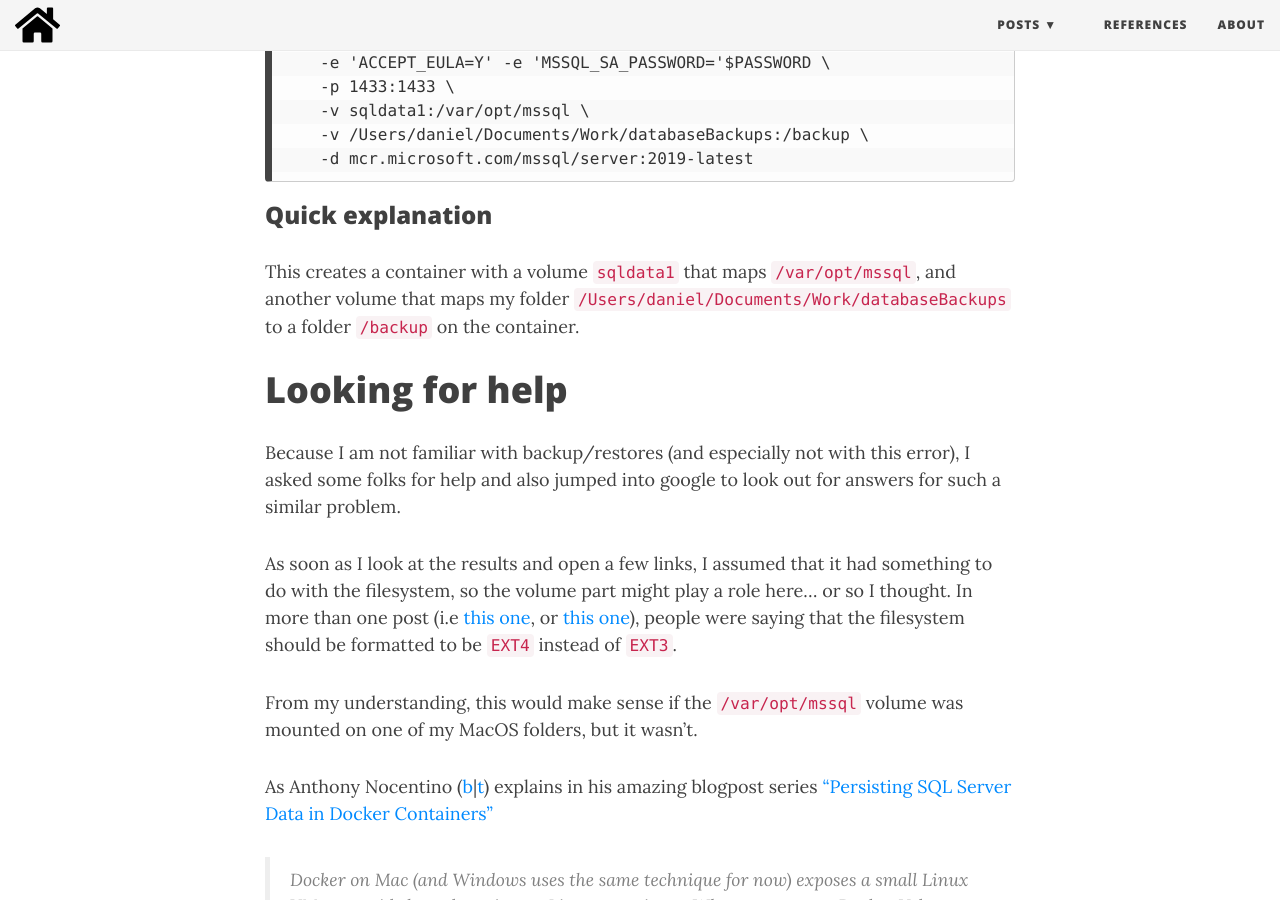
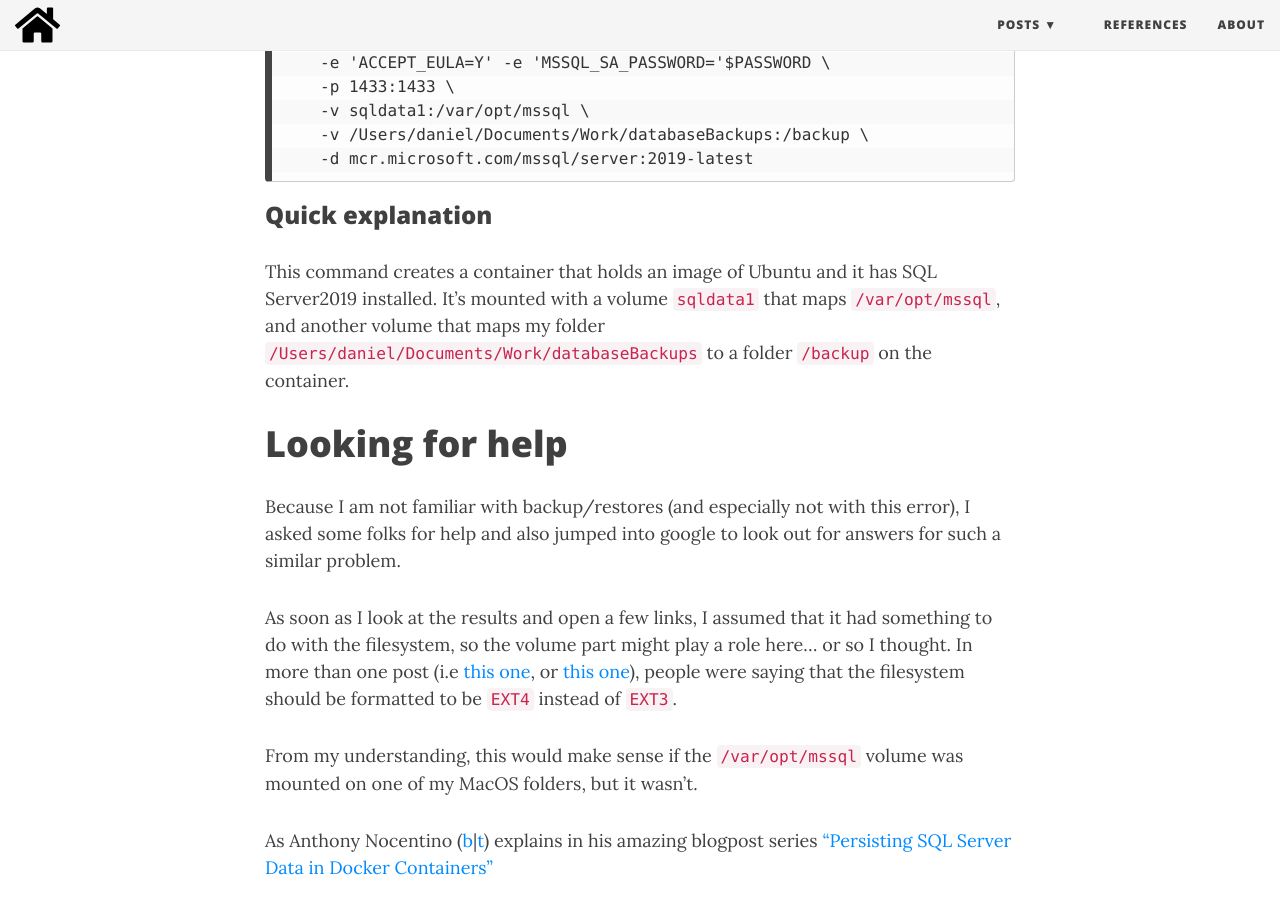
Before and after one commit to DanielSSilva/danielssilva.github.io, a Jekyll site: the page built from _posts/2019-09-09-MODIFY-FILE-encountered-operating-system-error-31(A-device-attached-to-the-system-is-not-functioning.)-while-attempting-to-expand-the-physical-file.md, in a window 1280 px wide and 900 px high, scrolled down 1176 px. Built offline with Jekyll 4.4.1, drawn with Linux system fonts in a browser that asks for light colours; nearby versions of some CDN libraries.

Commit message:
added more info to the explanation

````diff
--- a/_posts/2019-09-09-MODIFY-FILE-encountered-operating-system-error-31(A-device-attached-to-the-system-is-not-functioning.)-while-attempting-to-expand-the-physical-file.md
+++ b/_posts/2019-09-09-MODIFY-FILE-encountered-operating-system-error-31(A-device-attached-to-the-system-is-not-functioning.)-while-attempting-to-expand-the-physical-file.md
@@ -34,7 +34,7 @@ docker run \
     -d mcr.microsoft.com/mssql/server:2019-latest
 ```
 ### Quick explanation
-This creates a container with a volume `sqldata1` that maps `/var/opt/mssql`, and another volume that maps my folder `/Users/daniel/Documents/Work/databaseBackups` to a folder `/backup` on the container.
+This command creates a container that holds an image of Ubuntu and it has SQL Server2019 installed. It's mounted with a volume `sqldata1` that maps `/var/opt/mssql`, and another volume that maps my folder `/Users/daniel/Documents/Work/databaseBackups` to a folder `/backup` on the container.
 
 # Looking for help
 Because I am not familiar with backup/restores (and especially not with this error), I asked some folks for help and also jumped into google to look out for answers for such a similar problem.
````
